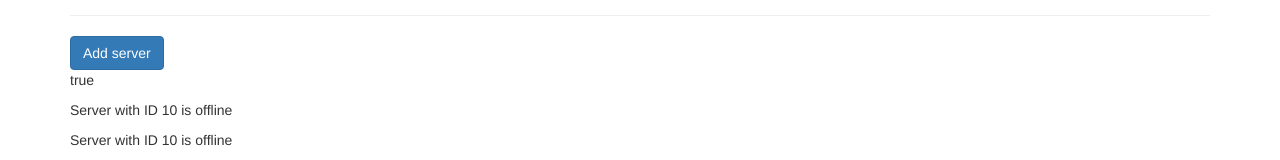
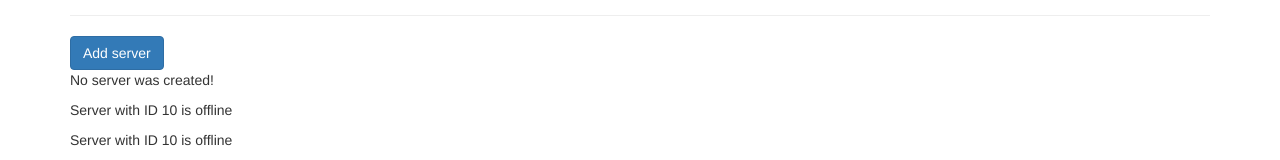
Before and after one commit to Yana0001/angular-app, an Angular app: page / in a window 1280 px wide. Shown: the part 297-457 px from the top of the page. Built offline with nearby package versions, Linux system fonts and the light colour scheme.

Commit message:
event binding

```diff
--- a/src/app/servers/servers.component.html
+++ b/src/app/servers/servers.component.html
@@ -1,3 +1,11 @@
-<button class="btn btn-primary" [disabled]="!allowNewServer">Add server</button>
-<p>{{ allowNewServer }}</p>
+<button
+  class="btn btn-primary"
+  [disabled]="!allowNewServer"
+  (click)="onCreateServer()"
+>
+  Add server
+</button>
+<!-- <p>{{ allowNewServer }}</p> -->
+<!-- <p [innerText]="allowNewServer"></p> -->
+<p>{{ serverCreationStatus }}</p>
 <app-server></app-server> <app-server></app-server>
--- a/src/app/servers/servers.component.ts
+++ b/src/app/servers/servers.component.ts
@@ -9,10 +9,16 @@
 })
 export class ServersComponent {
   allowNewServer = false;
+  serverCreationStatus = 'No server was created!';
+
   constructor() {
     setTimeout(() => {
       this.allowNewServer = true;
        console.log('You can add server');
     }, 2000);
   }
+
+  onCreateServer() {
+    this.serverCreationStatus = 'Server was created!';
 }
+}
```
